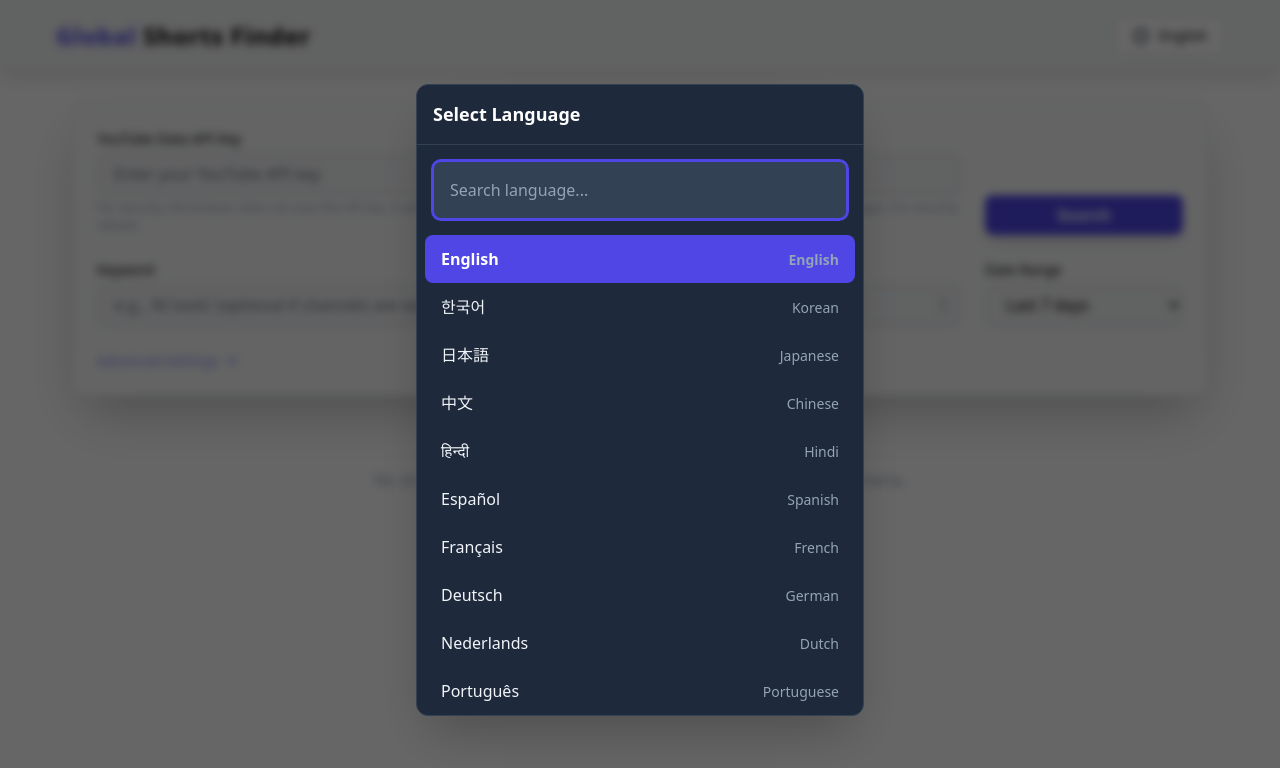
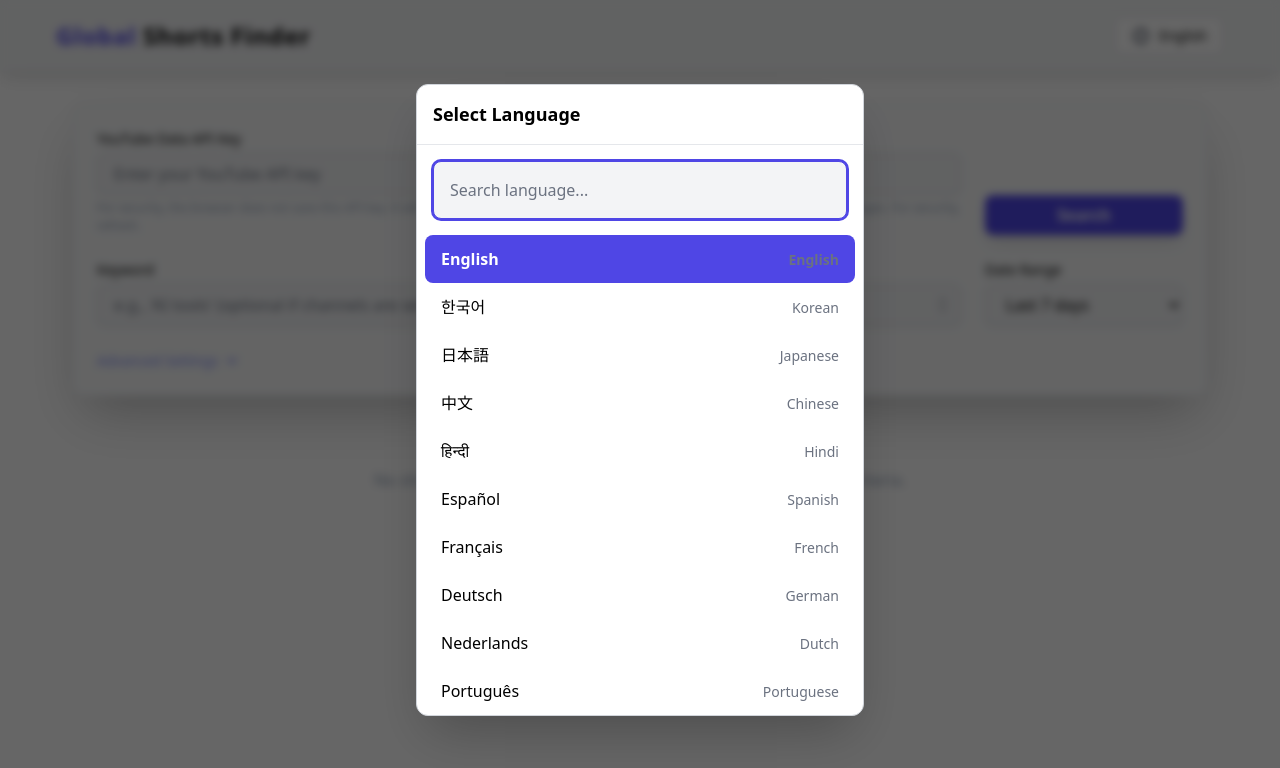
Before and after one commit to sujinkangdata11/sujin_sssss, a React (Vite) app: page / in a window 1280 px wide. Both pictures are taken after a click on the button "English". Shown: the top 768 px of the page. Built offline with nearby package versions, Linux system fonts and the light colour scheme.

Commit message:
Update language selector popup: white background with black text

```diff
--- a/components/LanguageSelector.css
+++ b/components/LanguageSelector.css
@@ -12,25 +12,25 @@
 }
 
 .language-selector-modal {
-  background-color: var(--color-bg-secondary);
+  background-color: #ffffff; /* white background */
   border-radius: var(--radius-xl);
   box-shadow: var(--shadow-2xl);
   width: 100%;
   max-width: 28rem;
-  border: 1px solid var(--color-border-secondary);
+  border: 1px solid #d1d5db; /* light grey border */
   display: flex;
   flex-direction: column;
 }
 
 .language-selector-header {
   padding: var(--spacing-4);
-  border-bottom: 1px solid var(--color-border-secondary);
+  border-bottom: 1px solid #e5e7eb; /* light grey border */
 }
 
 .language-selector-title {
   font-size: var(--font-size-lg);
   font-weight: 600;
-  color: var(--color-text-white);
+  color: #000000; /* black text */
 }
 
 .language-selector-search-container {
@@ -39,16 +39,16 @@
 
 .language-selector-search {
   width: 100%;
-  background-color: var(--color-bg-tertiary);
-  border: 1px solid var(--color-border-primary);
+  background-color: #f3f4f6; /* light grey background */
+  border: 1px solid #d1d5db; /* light grey border */
   border-radius: var(--radius-lg);
   padding: var(--spacing-4);
-  color: var(--color-text-white);
+  color: #000000; /* black text */
   transition: border-color var(--transition-fast), box-shadow var(--transition-fast);
 }
 
 .language-selector-search::placeholder {
-  color: var(--color-text-tertiary);
+  color: #6b7280; /* grey placeholder text */
 }
 
 .language-selector-search:focus {
@@ -80,18 +80,18 @@
 }
 
 .language-selector-item.active {
-  background-color: var(--color-accent-secondary);
-  color: var(--color-text-white);
+  background-color: #4f46e5; /* indigo background */
+  color: #ffffff; /* white text for active item */
   font-weight: bold;
 }
 
 .language-selector-item.inactive {
-  color: var(--color-text-primary);
+  color: #000000; /* black text */
   background-color: transparent;
 }
 
 .language-selector-item.inactive:hover {
-  background-color: rgba(51, 65, 85, 0.5); /* slate-700/50 */
+  background-color: #f3f4f6; /* light grey hover */
 }
 
 .language-selector-native-name {
@@ -99,6 +99,6 @@
 }
 
 .language-selector-english-name {
-  color: var(--color-text-tertiary);
+  color: #6b7280; /* grey text for english names */
   font-size: var(--font-size-sm);
 }
```
